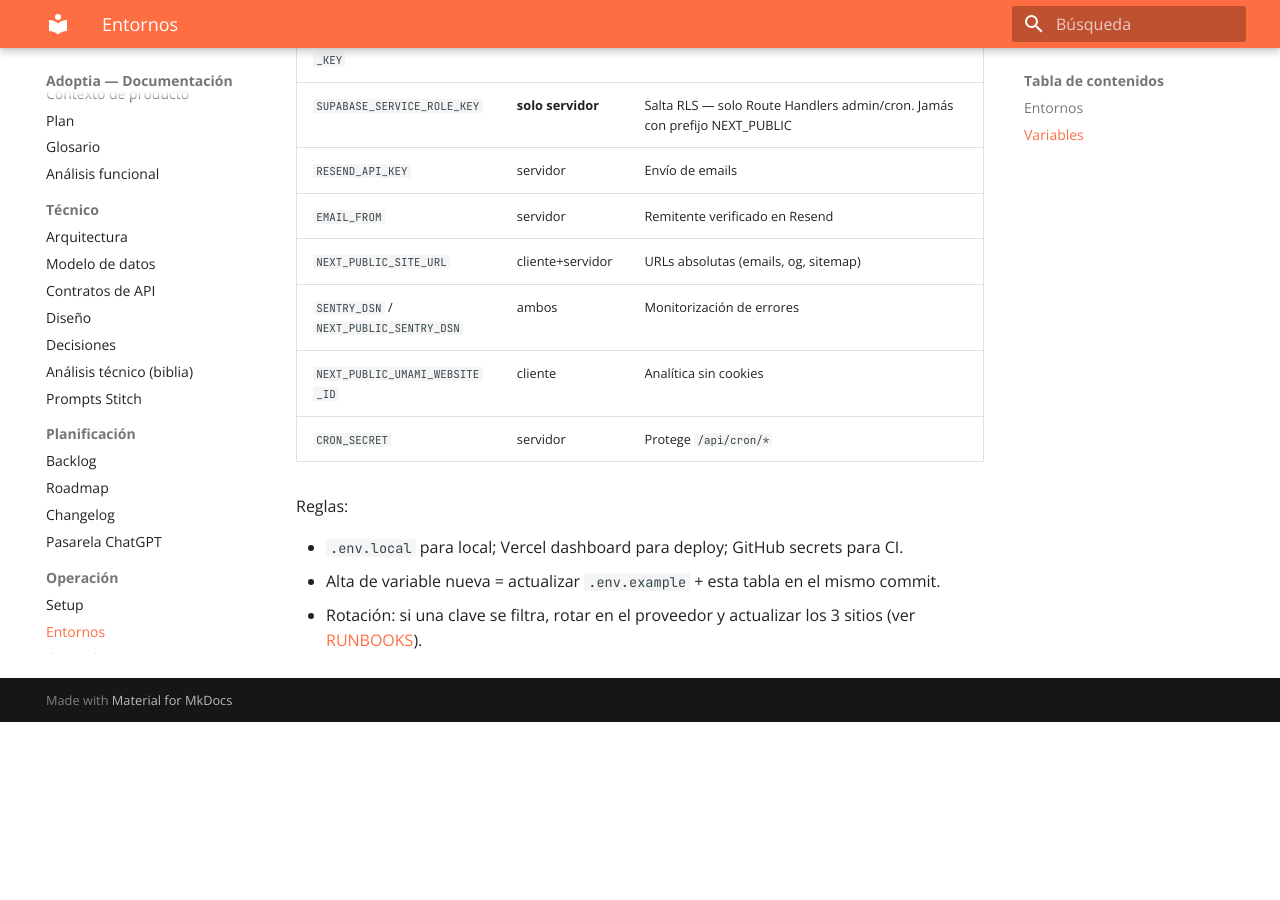
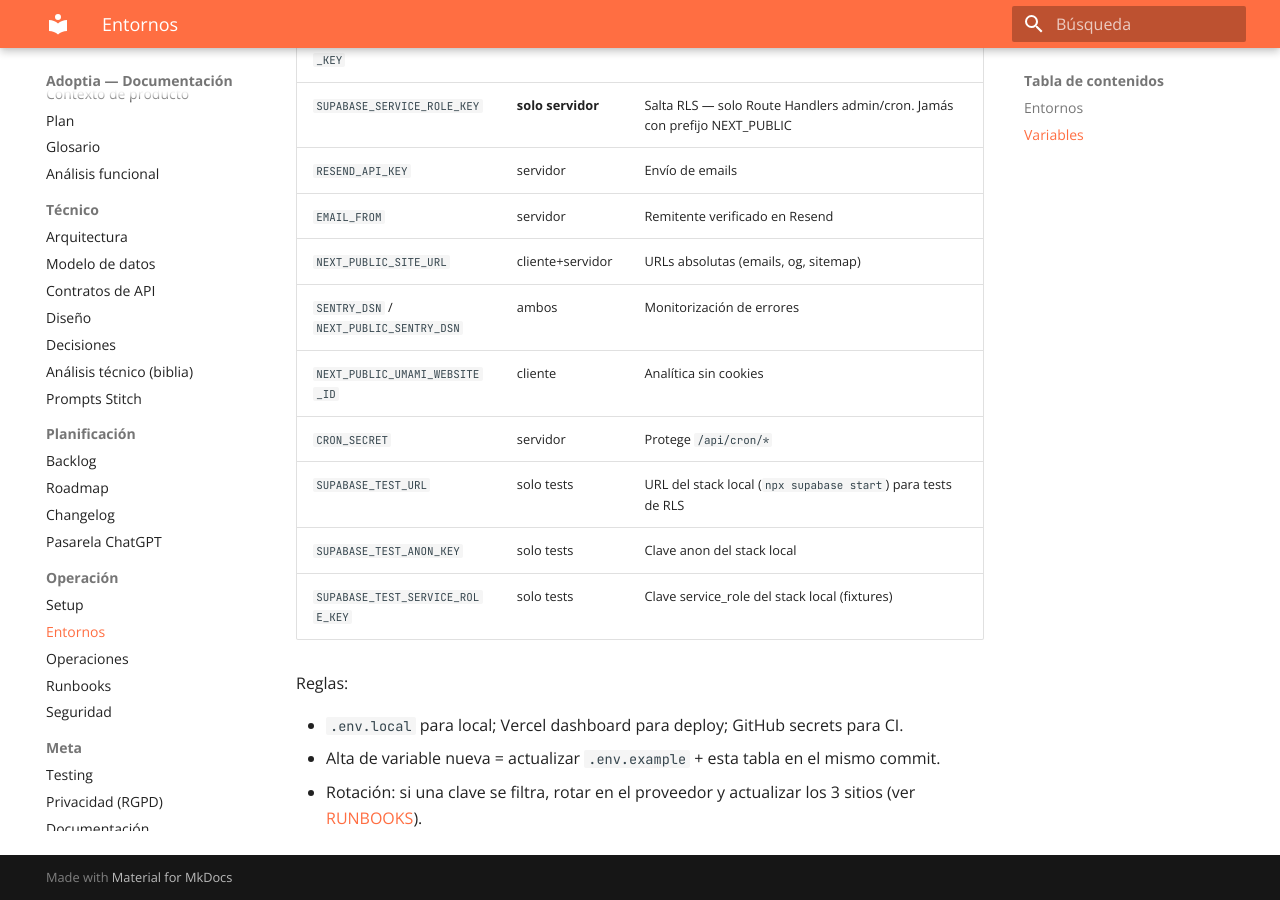
Before and after one commit to GorkaAnasinf/Adoptia, an MkDocs documentation site: the page built from docs/operations/ENVIRONMENT.md, in a window 1280 px wide and 900 px high, scrolled down 724 px. Built offline with MkDocs 1.6.1 and Material for MkDocs 9.7.7, drawn with Linux system fonts in a browser that asks for light colours; before the commit the page ends 1446 px from its top, so only the background shows below that.

Commit message:
docs(entorno): variables SUPABASE_TEST_* para los tests de RLS
Co-Authored-By: Claude Fable 5 <noreply@anthropic.com>

```diff
--- a/docs/operations/ENVIRONMENT.md
+++ b/docs/operations/ENVIRONMENT.md
@@ -23,6 +23,9 @@
 | `SENTRY_DSN` / `NEXT_PUBLIC_SENTRY_DSN` | ambos | Monitorización de errores |
 | `NEXT_PUBLIC_UMAMI_WEBSITE_ID` | cliente | Analítica sin cookies |
 | `CRON_SECRET` | servidor | Protege `/api/cron/*` |
+| `SUPABASE_TEST_URL` | solo tests | URL del stack local (`npx supabase start`) para tests de RLS |
+| `SUPABASE_TEST_ANON_KEY` | solo tests | Clave anon del stack local |
+| `SUPABASE_TEST_SERVICE_ROLE_KEY` | solo tests | Clave service_role del stack local (fixtures) |
 
 Reglas:
 
```
